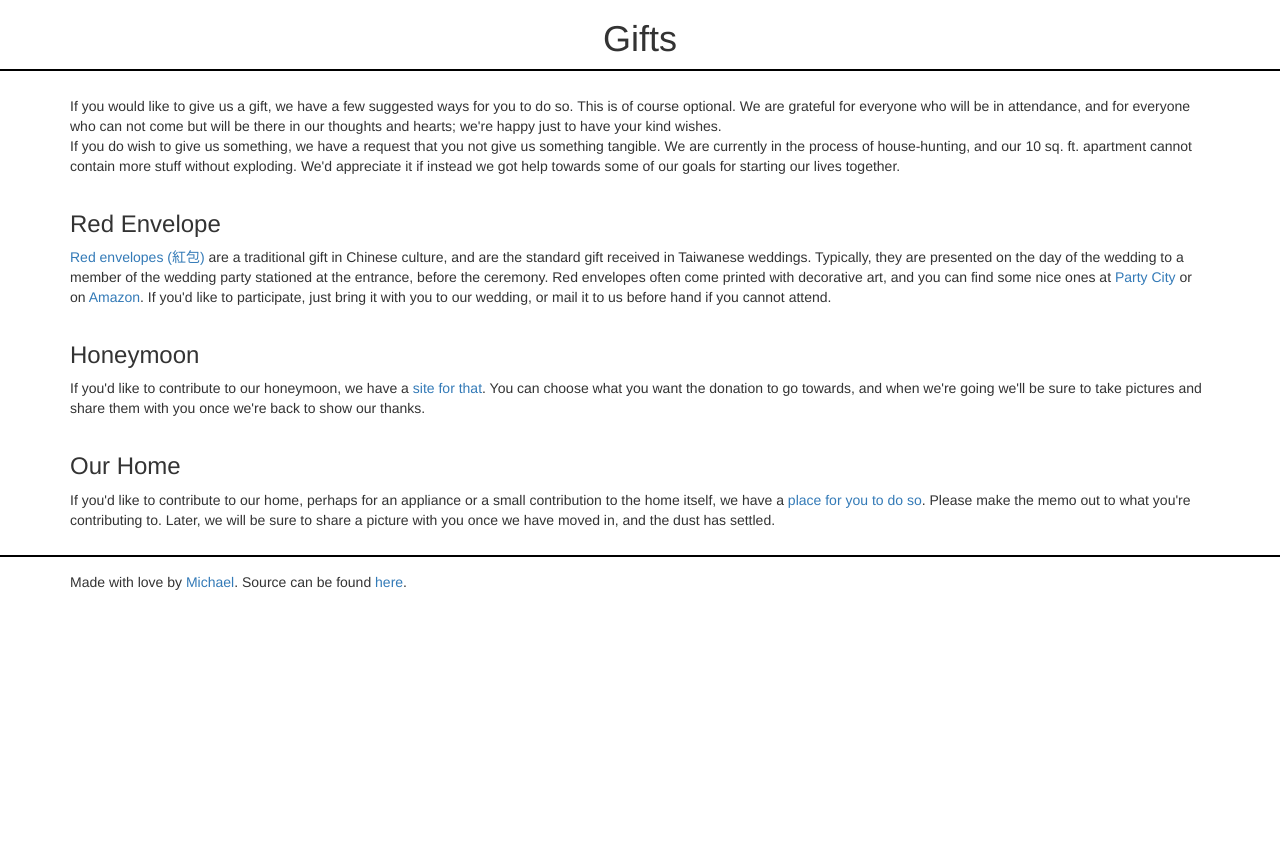
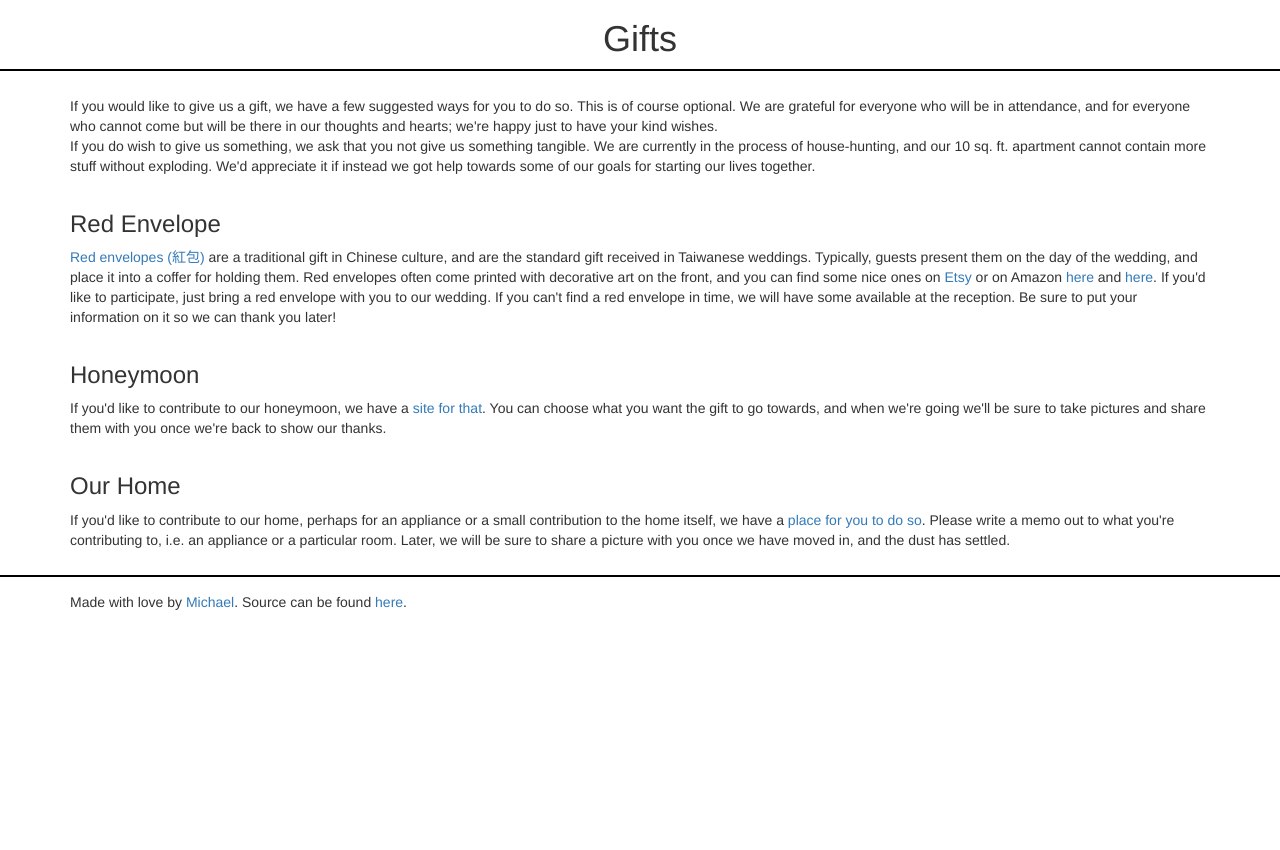
Before and after one commit to kartoffeln777/happilyevereldridge2018, a PHP site: page /gifts/ in a window 1280 px wide. Shown: the part 352-1202 px from the top of the page. Run offline with PHP 8.4, Linux system fonts and the light colour scheme; some libraries are stand-ins or nearby versions.

Commit message:
edited gifts section of the site and enabled it on the home page

```diff
--- a/src/gifts/index.php
+++ b/src/gifts/index.php
@@ -59,24 +59,33 @@
     <div class="container">
       <div id="content" class="inner jumptarget">
           <!--<h3>How We Met</h3>-->
-	If you would like to give us a gift, we have a few suggested ways for you to do so. This is of course optional. We are grateful for everyone who will be in attendance, and for everyone who can not come but will be there in our thoughts and hearts; we're happy just to have your kind wishes.
+	If you would like to give us a gift, we have a few suggested ways for you to do so. This is of course optional. We are grateful for everyone who will be in attendance, and for everyone who cannot come but will be there in our thoughts and hearts; we're happy just to have your kind wishes.
        <br>
-       If you do wish to give us something, we have a request that you not give us something tangible. We are currently in the process of house-hunting, and our 10 sq. ft. apartment cannot contain more stuff without exploding. We'd appreciate it if instead we got help towards some of our goals for starting our lives together.
+       If you do wish to give us something, we ask that you not give us something tangible. We are currently in the process of house-hunting, and our 10 sq. ft. apartment cannot contain more stuff without exploding. We'd appreciate it if instead we got help towards some of our goals for starting our lives together.
       </div>
 
       <div id="redEnvelope" class="inner jumptarget">
         <h3>Red Envelope</h3>
-	<a href="https://en.wikipedia.org/wiki/Red_envelope" target="_blank">Red envelopes (紅包)</a> are a traditional gift in Chinese culture, and are the standard gift received in Taiwanese weddings. Typically, they are presented on the day of the wedding to a member of the wedding party stationed at the entrance, before the ceremony. Red envelopes often come printed with decorative art, and you can find some nice ones at <a href="http://www.partycity.com/product/best+wishes+chinese+new+year+red+envelopes+8ct.do" target="_blank">Party City</a> or on <a href="https://www.amazon.com/Chinese-Red-Envelopes-pack-designs/dp/B004IMHWCK" target="_blank">Amazon</a>. If you'd like to participate, just bring it with you to our wedding, or mail it to us before hand if you cannot attend.
+	<a href="https://en.wikipedia.org/wiki/Red_envelope" target="_blank">Red envelopes (紅包)</a> are a traditional gift in Chinese culture, and are the standard gift received in Taiwanese weddings. Typically, guests present them on the day of the wedding, and place it into a coffer for holding them. Red envelopes often come printed with decorative art on the front, and you can find some nice ones on <a href="http://etsy.me/2iS3MxE" target="_blank">Etsy</a> or on Amazon <a href="http://a.co/elz1z6j" target="_blank">here</a> and <a href="http://a.co/0mRYFNO" target="_blank">here</a>. If you'd like to participate, just bring a red envelope with you to our wedding. If you can't find a red envelope in time, we will have some available at the reception. Be sure to put your information on it so we can thank you later!
+<!--
+	<div class="inner">
+	  <p translate="no" typeof="schema:PostalAddress">
+            <span property="schema:name">Alison Chen and Michael Jones</span><br>
+            <span property="schema:streetAddress">4000 Essex Ln</span> Apt. 3203<br>
+            <span property="schema:addressLocality">Houston</span>, <abbr title="Texas" property="schema:addressRegion">TX</abbr> <span property="schema:postalCode">77027</span> <abbr property="schema:addressCountry">USA</abbr>
+          </p>
+        </div>
+-->
       </div>
 
       <div id="honeymoon" class="inner jumptarget">
         <h3>Honeymoon</h3>
-	If you'd like to contribute to our honeymoon, we have a <a href="../" target="_blank">site for that</a>. You can choose what you want the donation to go towards, and when we're going we'll be sure to take pictures and share them with you once we're back to show our thanks.
+	If you'd like to contribute to our honeymoon, we have a <a href="https://www.honeyfund.com/wedding/MichaelandAlison4ever" target="_blank">site for that</a>. You can choose what you want the gift to go towards, and when we're going we'll be sure to take pictures and share them with you once we're back to show our thanks.
       </div>
 
       <div id="home" class="inner jumptarget">
         <h3>Our Home</h3>
-        If you'd like to contribute to our home, perhaps for an appliance or a small contribution to the home itself, we have a <a href="../" target="_blank">place for you to do so</a>. Please make the memo out to what you're contributing to. Later, we will be sure to share a picture with you once we have moved in, and the dust has settled.
+        If you'd like to contribute to our home, perhaps for an appliance or a small contribution to the home itself, we have a <a href="https://www.honeyfund.com/wedding/MichaelandAlison4ever" target="_blank">place for you to do so</a>. Please write a memo out to what you're contributing to, i.e. an appliance or a particular room. Later, we will be sure to share a picture with you once we have moved in, and the dust has settled.
       </div>
     </div>
 
--- a/src/index.php
+++ b/src/index.php
@@ -49,9 +49,7 @@ $config = parse_ini_file("config.ini");
               </ul>
             </li>
             <li><a href="#RSVP">RSVP</a></li>
-<!--
 	    <li><a href="./gifts/">Gifts</a></li>
--->
 	  </ul>
 <!--
           <ul class="nav navbar-nav navbar-right">
```
